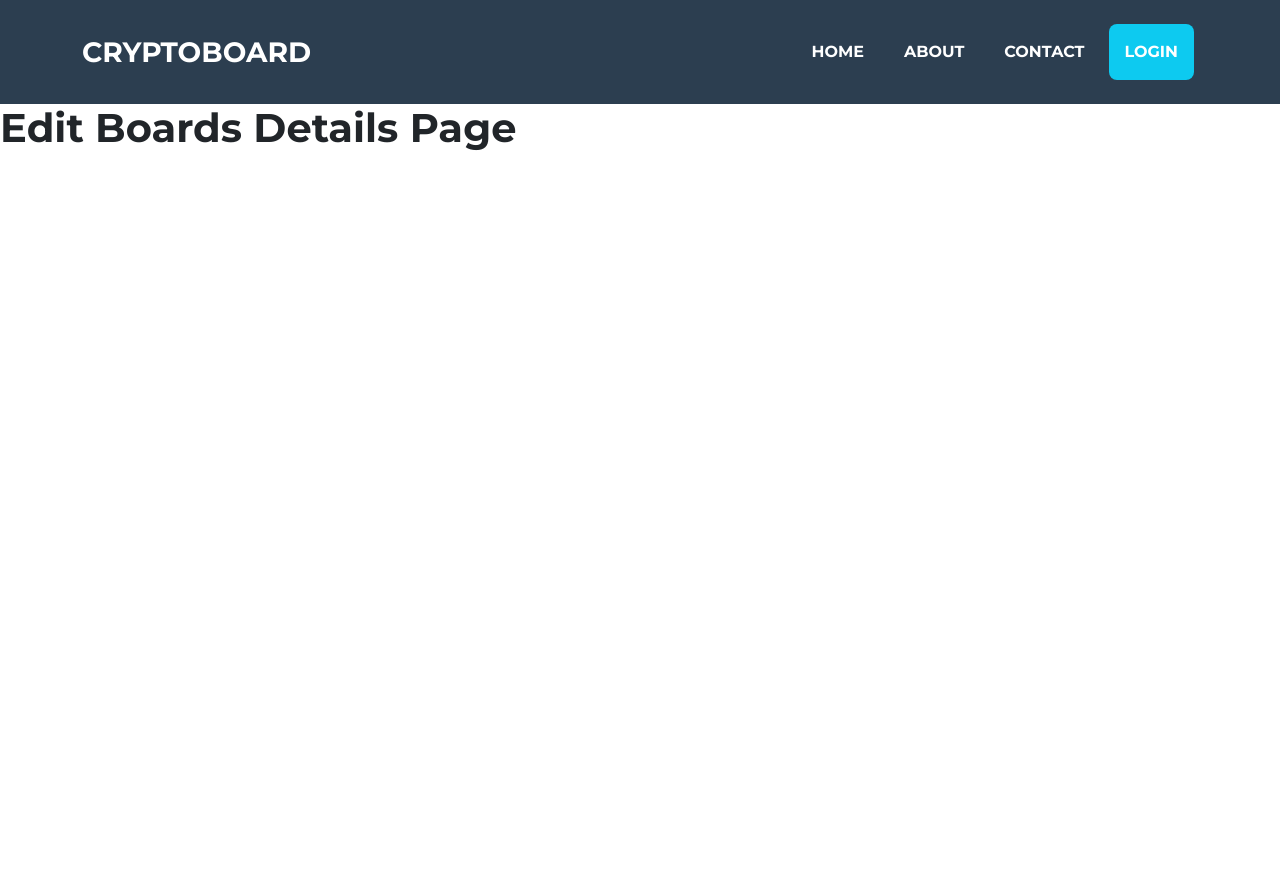
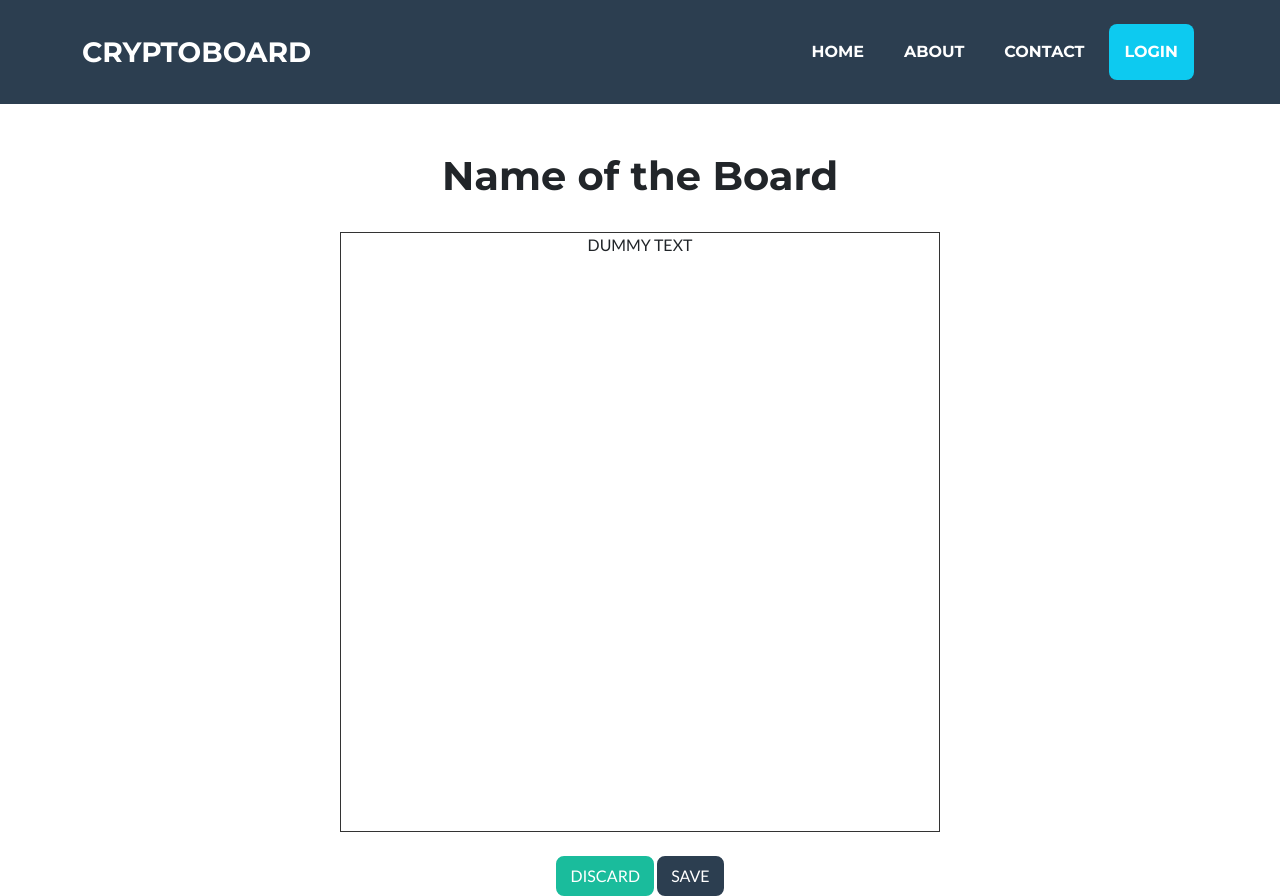
Before and after one commit to pdagrawal/crypto_board, a Django app: template crypto_board/templates/boards/edit.html in a window 1280 px wide. Before the commit the page ends 151 px from the top, so only its background shows below. Run offline with Django 3.2, Linux system fonts and the light colour scheme; the template is opened without the code that fills it, so the values that code supplies are empty; some libraries are stand-ins or nearby versions.

Commit message:
edit board changes

```diff
--- a/crypto_board/templates/boards/edit.html
+++ b/crypto_board/templates/boards/edit.html
@@ -3,5 +3,22 @@
 {% block title %}Boards{% endblock %}
 
 {% block content %}
-    <h1>Edit Boards Details Page</h1>
+<br><br>
+<h1 style="text-align: center;">Name of the Board</h1>
+<style>
+    .square-box {
+        max-width: 600px;
+        min-height: 600px;
+        border: 1px solid #333;
+    }
+</style>
+<br>
+<div class="container square-box d-flex justify-content-center">
+    <p>DUMMY TEXT</p>
+</div>
+<br>
+<div class="container-md text-center">
+    <button type="button" class="btn btn-primary">DISCARD</button>
+    <button type="button" class="btn btn-secondary">SAVE</button>
+</div>
 {% endblock %}
```
